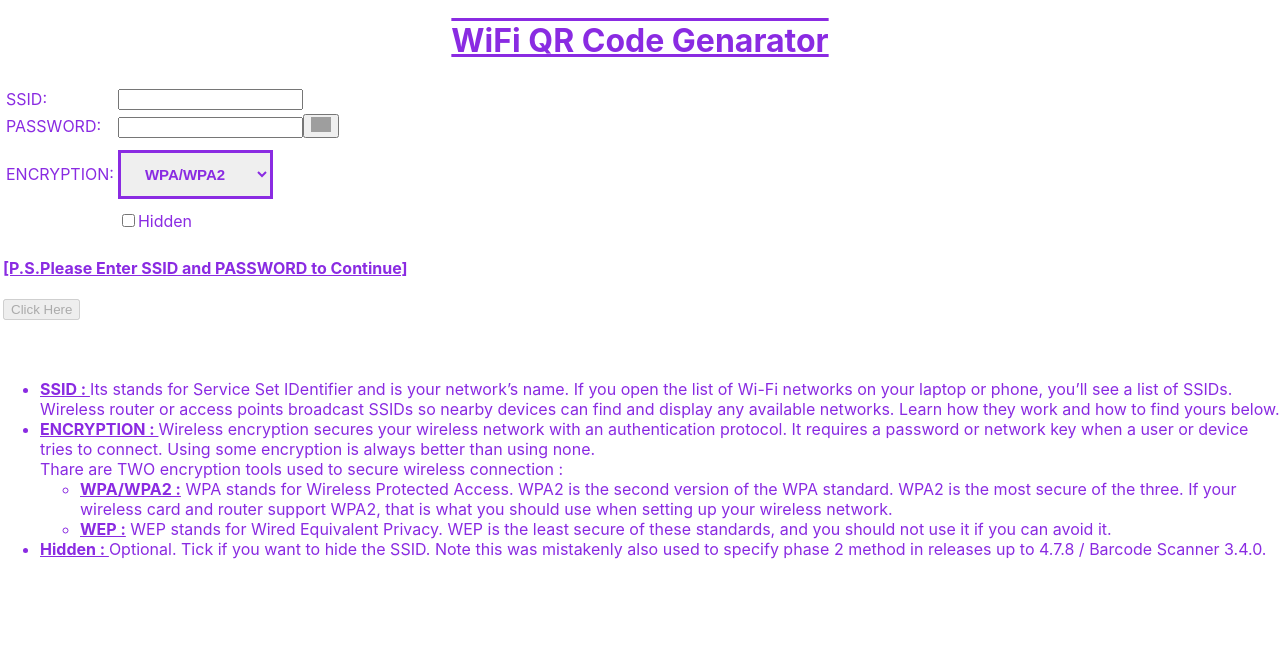
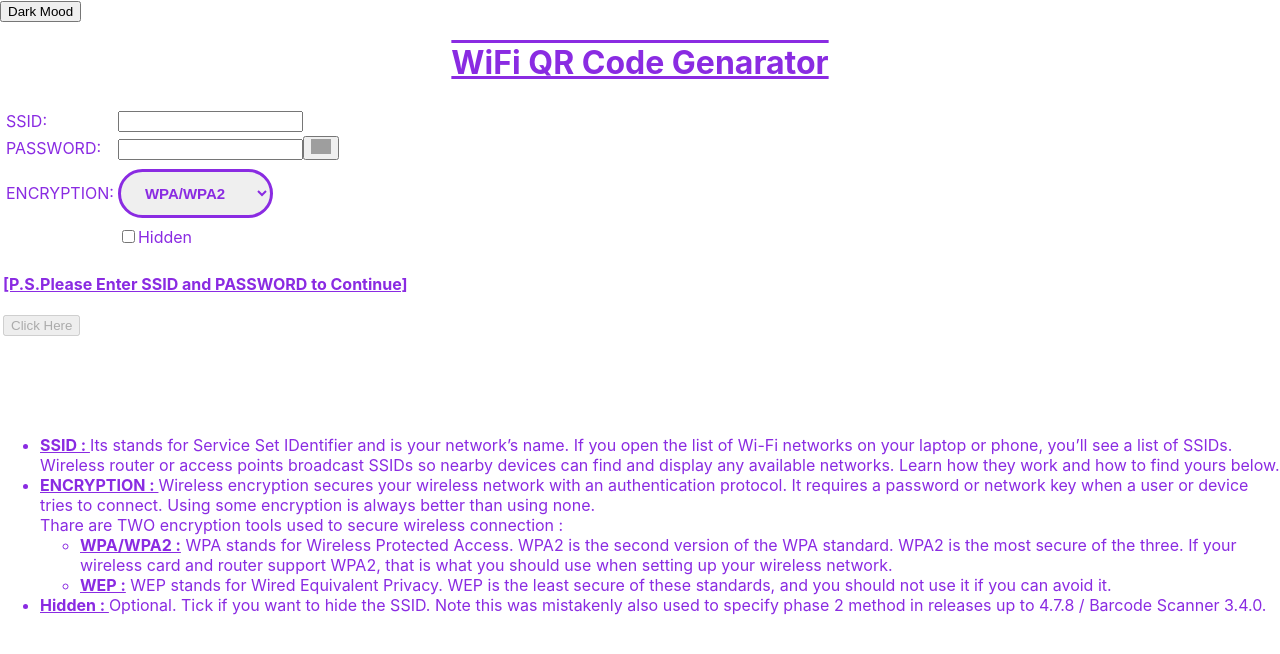
Before and after one commit to azahinhasan/WIFI_Info_QRcode_Generator, a React app: page / in a window 1280 px wide. Shown: the top 654 px of the page. Built offline with nearby package versions, Linux system fonts and the light colour scheme; grey boxes are pictures that could not be loaded.

Commit message:
Dark/Light mood added : stable 1.5

```diff
--- a/src/App.css
+++ b/src/App.css
@@ -1,19 +1,34 @@
+
+body{
+  color: blueviolet;
+}
+
 .App {
-  border: 2px solid rgb(100, 22, 172);
-  margin: 4px 2px;
+  border: 7px solid rgb(100, 22, 172);
+  margin: 0px 0px;
   position: relative;
   width: 600px;
   margin-left: auto;
   margin-right: auto;
   justify-content: center;
   padding: 10px;
+  border-style: double;
 
 
 }
 
-body{
 
+
+.chngeMoodDark {
+  background-color: rgb(41, 40, 40);
+  color: white;
 }
+
+.chngeMoodLight {
+  background-color: white;
+}
+
+
 
 
 @media print {
--- a/src/App.js
+++ b/src/App.js
@@ -20,7 +20,9 @@ class App extends Component {
     disabledButton:false,
     textEditable:false,
     seeQRbtn:true,
-    errorMsg:''
+    errorMsg:'',
+    darkMood:false,
+    MoodChangeButtonNmae: "Dark Mood"
   };
 
 
@@ -66,29 +68,42 @@ seeQRbtn(){
 }
 
 
-getSnapshotBeforeUpdate(nextProps, nextState){
 
-  // if(this.state.ssid.length > 1){
-  //   this.setState({ seeQRbtn: false});
-  //   console.log(this.state.ssid.length+"MOunt")
-  // }
-  console.log("shouldComponentUpdate")
-  return this.state.value != nextState.value;
 
+changeMood=()=>{
+  this.setState({ darkMood: !this.state.darkMood});
+
+  if(this.state.darkMood){
+    this.setState({MoodChangeButtonNmae : "Dark Mood"});
+  }else{
+    this.setState({MoodChangeButtonNmae : "Light Mood"});
   }
+}
+
 
   render() {
     return (
 
 
+      <div className={this.state.darkMood ? classes.chngeMoodDark: classes.chngeMoodLight}>
+
+
       <div className={classes.App}>
+      <div className={classes.noPrint}>
+
+
+      <button
+      onClick={this.changeMood}
+      className={classesBtn.changeMoodBtn}>
+      {this.state.MoodChangeButtonNmae}</button>
 
 
 
-      <div className={classes.noPrint}>
         <h1>WiFi QR Code Genarator</h1>
 
+
         <table className={classes.table}>
+          <tbody>
             <tr>
               <td>
                 <Input
@@ -96,26 +111,19 @@ getSnapshotBeforeUpdate(nextProps, nextState){
                 onPASSWORDchange={this.onPASSWORDchange}
                 onENCRYPTIONchange={this.onENCRYPTIONchange}
                 onHIDDENchange={this.onHIDDENchange}
-            state={this.state}
-
-        />
-        <br></br>
+                state={this.state} />
+                <br/>
               </td>
             </tr>
+
             <tr>
               <td>
-
                 { this.state.makeQR ? (
-
                     <div>
-                  <button onClick={this.tryAgain} className={classesBtn.button}>Try Again</button>
-
+                      <button onClick={this.tryAgain} className={classesBtn.button}>Try Again?</button>
                     </div>
-
                   ) :
-
                   (<div>
-
                     <span  hidden={this.state.ssid.length>0 & this.state.password.length>0? true : false}>
                       [P.S.Please Enter SSID and PASSWORD to Continue]
                     </span>
@@ -128,23 +136,25 @@ getSnapshotBeforeUpdate(nextProps, nextState){
                   </div>
                   )
                 }
-
               </td>
             </tr>
+          </tbody>
         </table>
 
         </div>
 
-
+        <br/> <br/>
         { this.state.makeQR ? (
 
           <div><QrCode data={this.state}/> </div>
         ) :  null }
 
 
-          <br></br>
-          <br></br>
+          <br/> <br/>
           <div className={classes.noPrint}><Aritcle/></div>
+
+      </div>
+
 
       </div>
 
--- a/src/button.css
+++ b/src/button.css
@@ -20,6 +20,7 @@
     left: 0%;
     color: blueviolet;
     font-weight: bold;
+    border-radius: 25px;
 
   }
 
@@ -32,3 +33,30 @@
   .buttonClickHere{
     left: 30%;
   }
+
+  .changeMoodBtn{
+
+    background-color: blueviolet;
+    border: 3px;
+    color: white;
+
+    display: inline-block;
+    font-size: 12px;
+    margin: 4px 2px;
+    transition-duration: 0.4s;
+    cursor: pointer;
+    background-color: white;
+    color: black;
+    border: 2px solid blueviolet;
+    width: 15%;
+    height: 20px;
+    left: 0%;
+    color: blueviolet;
+    font-weight: bold;
+  }
+
+
+  .changeMoodBtn:hover {
+    background-color: blueviolet;
+    color: white;
+  }
--- a/src/components/qrCode.css
+++ b/src/components/qrCode.css
@@ -1,17 +1,5 @@
-
-body{
-  color: blueviolet;
-}
-
-.QrCode{
 
 
-  display: block;
-  margin-left: auto;
-  margin-right: auto;
-  width: 300px;
-
-  }
 
 .QrCode div {
 
--- a/src/components/qrCode.js
+++ b/src/components/qrCode.js
@@ -47,6 +47,10 @@ class QRcode extends Component{
 
         <div>
             <table className={classes.table}>
+            <thead>
+                <tr><td></td></tr>
+            </thead>
+            <tbody>
                 <tr>
                     <td>
                         <h2 className={classes.QrCode}>Scan For WiFi Information </h2>
@@ -61,6 +65,7 @@ class QRcode extends Component{
                 </tr>
                 <tr>
                     <td>
+                    <br></br>
                     <div  className={classes.noPrint}>
                         <button onClick={this.downloadQR} className={classesBtn.button}>Download(.PNG)</button>
                         <br></br>
@@ -68,6 +73,7 @@ class QRcode extends Component{
                     </div>
                     </td>
                 </tr>
+            </tbody>
             </table>
 
 
--- a/src/index.css
+++ b/src/index.css
@@ -5,6 +5,7 @@ body {
     sans-serif;
   -webkit-font-smoothing: antialiased;
   -moz-osx-font-smoothing: grayscale;
+
 }
 
 code {
--- a/src/input.css
+++ b/src/input.css
@@ -20,6 +20,7 @@
     color: blueviolet;
     font-weight: bold;
     font-size: 15px;
+    border-radius: 25px;
   }
 
   .input:focus {
@@ -29,7 +30,7 @@
   select{
     width: 70%;
     padding: 12px 20px;
-    margin: 8px 0;
+    margin: 5px 0;
     box-sizing: border-box;
     border: 3px solid blueviolet;
     -webkit-transition: 0.5s;
@@ -38,6 +39,7 @@
     font-size: 15px;
     color: blueviolet;
     font-weight: bold;
+    border-radius: 25px;
 
   }
 
@@ -66,6 +68,9 @@
     background-color: white;
     text-align: center;
     border: 1px solid white;
+    border-radius: 25px;
+    background-color: rgb(214, 169, 255);
+
 
   }
 
--- a/src/input.js
+++ b/src/input.js
@@ -23,6 +23,7 @@ class Input extends Component{ //class based compornent....
         <div>
 
             <table className={classes.table}>
+                <tbody>
                     <tr>
                         <td>
                         SSID:
@@ -72,6 +73,7 @@ class Input extends Component{ //class based compornent....
                         />Hidden
                         </td>
                     </tr>
+                </tbody>
             </table>
 
 
```
Lines whose indentation alone changed are shown as unchanged.
